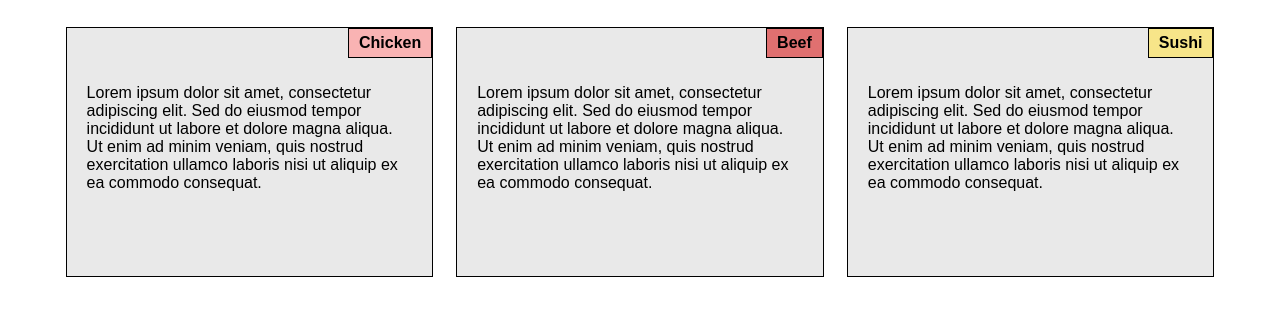
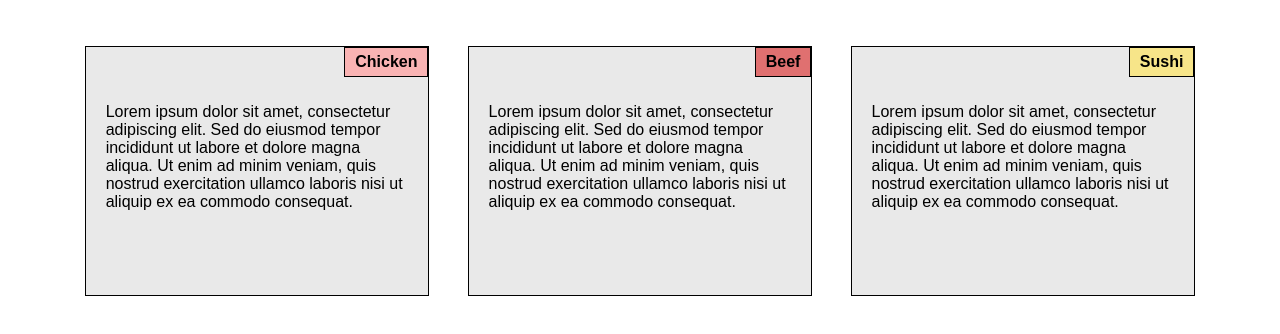
Before and after one commit to Zer0Bjt/coursera-html-css, a plain HTML site: page module2-solution/index.html in a window 1280 px wide. Shown: the part 70-404 px from the top of the page. Drawn offline with Linux system fonts and the light colour scheme.

Commit message:
Update styles.css

```diff
--- a/module2-solution/css/styles.css
+++ b/module2-solution/css/styles.css
@@ -65,7 +65,7 @@ h1 {
 
   .section {
     width: 32%;
-    margin: 0;
+    margin: 1.66%;
   }
 }
 
```
